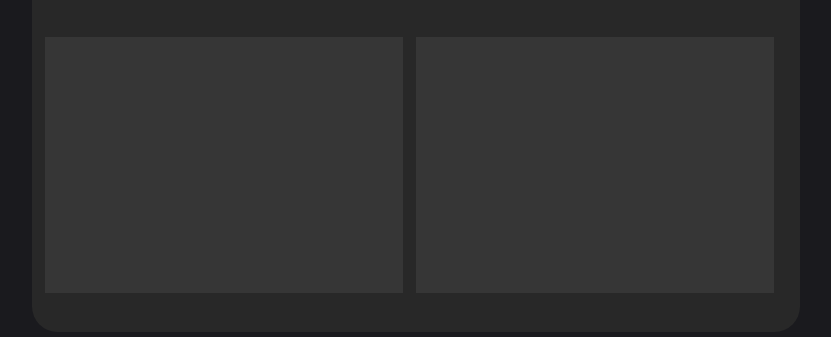
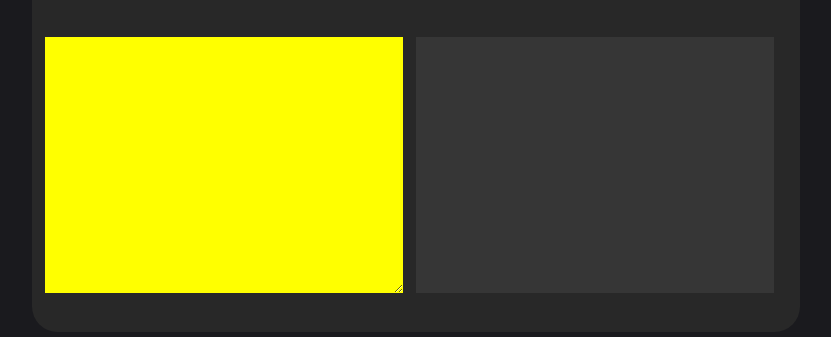
Before and after one commit to Deestad/Scarlett-Gateway, a PHP site: page /linkway.php in a window 1280 px wide. Shown: the part 463-800 px from the top of the page, without its empty margins (224-1055 px from the left). Run offline with PHP 8.4, Linux system fonts and the light colour scheme.

Commit message:
Adding sticky notes

```diff
--- a/CSS/default.css
+++ b/CSS/default.css
@@ -297,3 +297,11 @@ body {
 #google-calendar {
     font-size: 1vw;
 }
+#sticky {
+    font-size: 1.5vw;
+    font-family: cursive;
+    background-color: yellow;
+    width: 100%;
+    height: 100%;
+    border: none;
+}
--- a/JS/main.js
+++ b/JS/main.js
@@ -1,4 +1,22 @@
 console.log("Javascript initiated.")
+
+
+// Make sticky note submit if length bigger than 1
+
+document.addEventListener("DOMContentLoaded", function(setSticky){
+
+    const stickyform = document.getElementById('stickyform');
+    const stickyarea = document.getElementById('sticky');
+    console.log(stickyarea)
+    console.log(stickyform)
+    stickyarea.onkeyup = function(submitSticky){
+        console.log("Typing...")
+        if (stickyarea.value.length > 0){
+            stickyform.submit();
+            console.log("Sticky note set.")
+        }
+    };
+});
 
 // Set time if timepanel exists
 document.addEventListener("DOMContentLoaded", function(setTime){
@@ -12,7 +30,7 @@ document.addEventListener("DOMContentLoaded", function(setTime){
     let time_settings = new Date().toLocaleDateString('pt-BR',options)
     panel.innerHTML =`Olá, Kaldwin. <br><b>Hoje é ${time_settings}</b>`;
 })
-
+// Makes colors change randomnly in buttons
 document.addEventListener("DOMContentLoaded", function(colors){
     const buttons = document.getElementsByClassName('btn')
     for (var i = 0; i < buttons.length; i++){
@@ -61,7 +79,9 @@ document.addEventListener("DOMContentLoaded", function colorChanging() {
 }, 300);
 });
 
+// Left menu functionalities
 
+// Change button color on clicking
 function ChangeLeftMenuButtonColors(id){
     const clicked_button = document.getElementById(`${id}`);
     const buttons = document.getElementsByClassName('menu-buttons');
@@ -70,7 +90,7 @@ function ChangeLeftMenuButtonColors(id){
     }
     clicked_button.style.backgroundColor = "rgb(255, 8, 103)";
 }
-
+// Dropdown from link options
 function ToggleDropdown(id){
     var dropdowns = document.getElementsByClassName('dropdown')
     var Item = document.querySelector(`#dropdown-${id}`);
--- a/linkway.php
+++ b/linkway.php
@@ -171,6 +171,9 @@
                 </div>
                 <div class="widget-box">
                     <div class="widget">
+                        <form action="includes/formhandler.php" id="stickyform" method="post">
+                            <textarea type="text" id="sticky" name="sticky"> </textarea>
+                        </form>
                     </div>
 
                     <div class="widget">
```
Also changed, not shown: includes/formhandler.php (added, +21 -0 lines).
